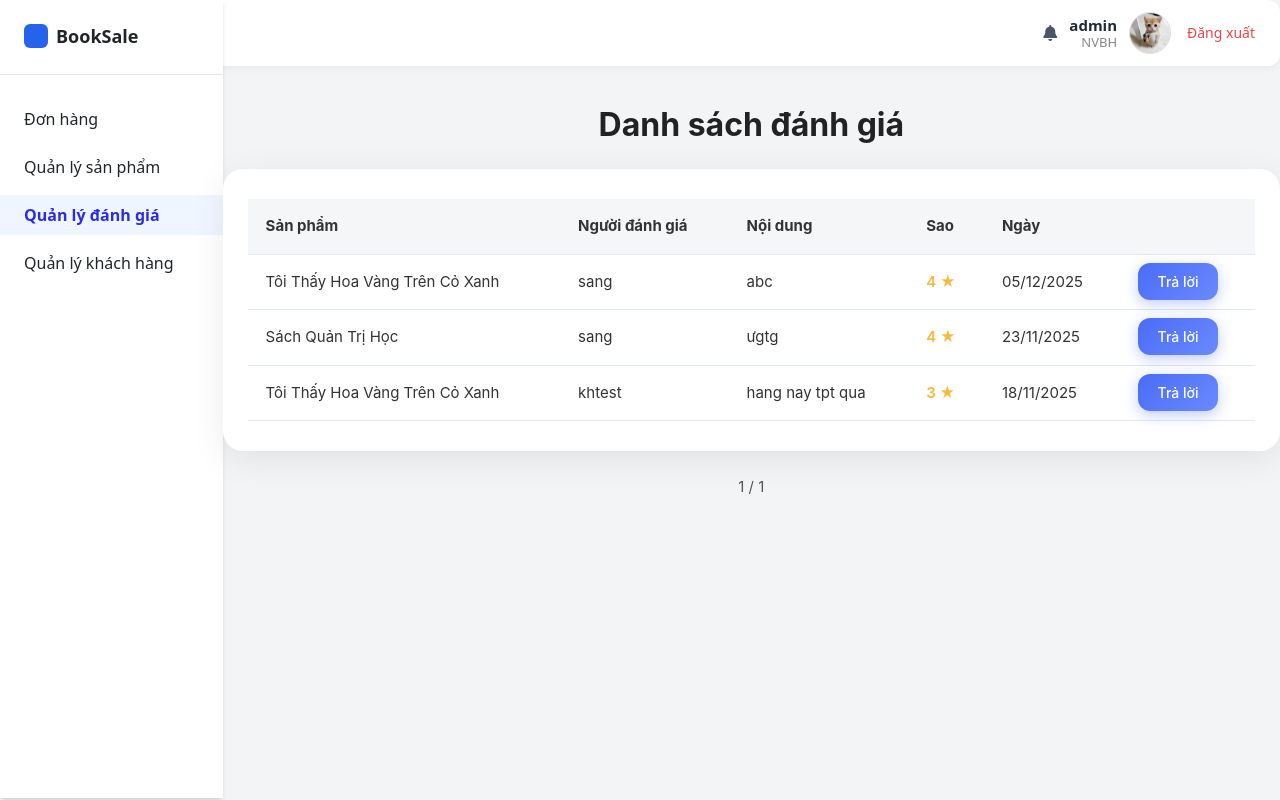
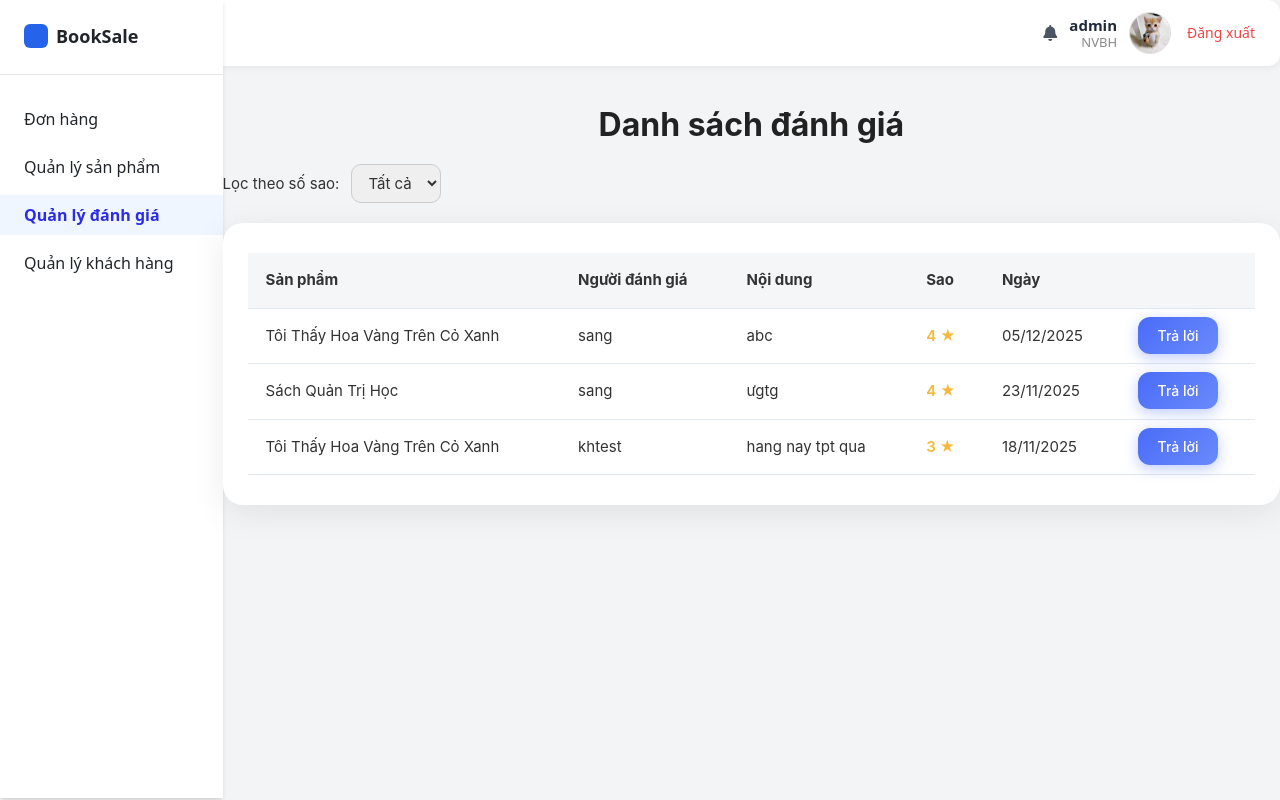
Before and after one commit to ThanhSanglt02/LTW_Nhom02_BookSale, a Django app: page /emp/reviews/ in a window 1280 px wide. Run offline with Django 4.2, Linux system fonts and the light colour scheme; a user stored in the database is signed in; data comes from the database, SQL or seed files in the repository; both versions use the stored data as it was after the commit; some libraries are stand-ins or nearby versions.

Commit message:
change review filter

```diff
--- a/booksale/booksale_app/templates/admin_temp/review/review_list.html
+++ b/booksale/booksale_app/templates/admin_temp/review/review_list.html
@@ -4,6 +4,23 @@
 <div class="page-container">
 
     <h2 class="page-title">Danh sách đánh giá</h2>
+
+    <!-- FILTER BAR -->
+    <form method="GET" class="filter-bar">
+        <label for="rating">Lọc theo số sao:</label>
+        <select name="rating" id="rating" onchange="this.form.submit()">
+            <option value="">Tất cả</option>
+            <option value="5" {% if request.GET.rating == '5' %}selected{% endif %}>5 sao</option>
+            <option value="4" {% if request.GET.rating == '4' %}selected{% endif %}>4 sao</option>
+            <option value="3" {% if request.GET.rating == '3' %}selected{% endif %}>3 sao</option>
+            <option value="2" {% if request.GET.rating == '2' %}selected{% endif %}>2 sao</option>
+            <option value="1" {% if request.GET.rating == '1' %}selected{% endif %}>1 sao</option>
+        </select>
+
+        {% if request.GET.rating %}
+            <a href="?" class="clear-filter">Xóa lọc</a>
+        {% endif %}
+    </form>
 
     <div class="table-wrapper">
 
@@ -39,17 +56,14 @@
 
     </div>
 
+    <!-- PAGINATION REMOVED PAGE-INFO -->
     <div class="pagination">
         {% if page_obj.has_previous %}
-            <a class="page-btn" href="?page={{ page_obj.previous_page_number }}">«</a>
+            <a class="page-btn" href="?page={{ page_obj.previous_page_number }}{% if request.GET.rating %}&rating={{ request.GET.rating }}{% endif %}">«</a>
         {% endif %}
 
-        <span class="page-info">
-            {{ page_obj.number }} / {{ page_obj.paginator.num_pages }}
-        </span>
-
         {% if page_obj.has_next %}
-            <a class="page-btn" href="?page={{ page_obj.next_page_number }}">»</a>
+            <a class="page-btn" href="?page={{ page_obj.next_page_number }}{% if request.GET.rating %}&rating={{ request.GET.rating }}{% endif %}">»</a>
         {% endif %}
     </div>
 
@@ -71,8 +85,39 @@
 .page-title {
     font-size: 32px;
     font-weight: 700;
-    margin-bottom: 25px;
+    margin-bottom: 20px;
     color: #222;
+}
+
+/* FILTER BAR */
+.filter-bar {
+    width: 100%;
+    max-width: 1200px;
+    margin-bottom: 20px;
+    display: flex;
+    align-items: center;
+    gap: 12px;
+    font-size: 15px;
+}
+
+.filter-bar select {
+    padding: 8px 12px;
+    border-radius: 10px;
+    border: 1px solid #ccc;
+    font-size: 15px;
+}
+
+.clear-filter {
+    background: #ff6b6b;
+    padding: 7px 14px;
+    border-radius: 8px;
+    color: white;
+    text-decoration: none;
+    font-size: 14px;
+}
+
+.clear-filter:hover {
+    background: #fa5252;
 }
 
 /* TABLE CARD */
@@ -167,11 +212,6 @@
 .page-btn:hover {
     background: #ced4da;
 }
-
-.page-info {
-    font-size: 15px;
-    color: #555;
-}
 </style>
 
 {% endblock %}
--- a/booksale/booksale_app/views/admin_view/review_view.py
+++ b/booksale/booksale_app/views/admin_view/review_view.py
@@ -5,10 +5,17 @@ from django.core.paginator import Paginator
 
 from ...models import Review  # No ReplyReview import needed
 
+
 @login_required
 def review_list(request):
     qs = Review.objects.select_related("product", "creator").order_by("-date_created")
 
+    # Lấy rating filter
+    rating = request.GET.get("rating")
+    if rating:
+        qs = qs.filter(rating=rating)
+
+    # Phân trang sau khi đã lọc
     paginator = Paginator(qs, 12)
     page_number = request.GET.get("page", 1)
     page_obj = paginator.get_page(page_number)
@@ -16,6 +23,7 @@ def review_list(request):
     return render(request, "admin_temp/review/review_list.html", {
         "page_obj": page_obj,
         "reviews": page_obj.object_list,
+        "current_rating": rating,  # để hiển thị đúng selected trong select box
     })
 
 
```
Also changed, not shown: booksale/db.sqlite3.
